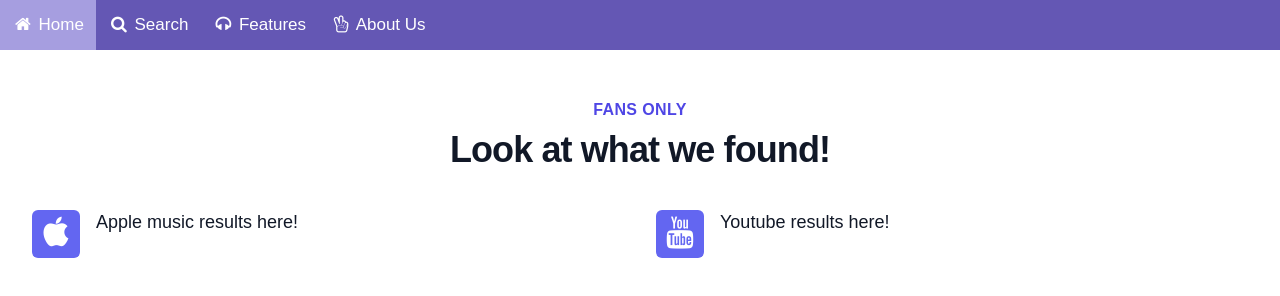
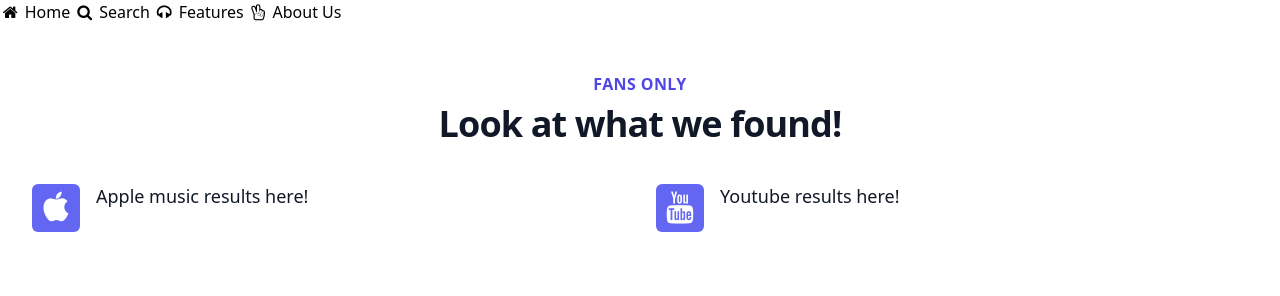
Before and after one commit to rtarasevich/Fans-Only, a plain HTML site: page results.html in a window 1280 px wide. Drawn offline with nearby package versions, Linux system fonts and the light colour scheme; no server answers.

Commit message:
Update results.html

```diff
--- a/results.html
+++ b/results.html
@@ -16,42 +16,9 @@
   <a href="#"><i class="fa fa-fw fa-headphones"></i> Features</a>
   <a href="#"><i class="fa fa-fw fa-hand-peace-o"></i> About Us</a>
 </div>
-<!-- Link CSS RT -->
+
 </header>
-<style>
-  body {font-family: Arial, Helvetica, sans-serif;}
 
-  .navbar {
-    width: 100%;
-    background-color: #6457b4;
-    overflow: auto;
-  }
-
-  .navbar a {
-    float: left;
-    padding: 12px;
-    color: white;
-    text-decoration: none;
-    font-size: 17px;
-  }
-
-  .navbar a:hover {
-    background-color: #a69ee0;
-  }
-
-  .active {
-    background-color: #6457b4;
-  }
-
-  @media screen and (max-width: 500px) {
-    .navbar a {
-      float: none;
-      display: block;
-    }
-  }
-  </style>
-
- <!-- End Nav Bar RT -->
  <body>
     <div class="py-12 bg-white">
         <div class="max-w-7xl mx-auto px-4 sm:px-6 lg:px-8">
```
